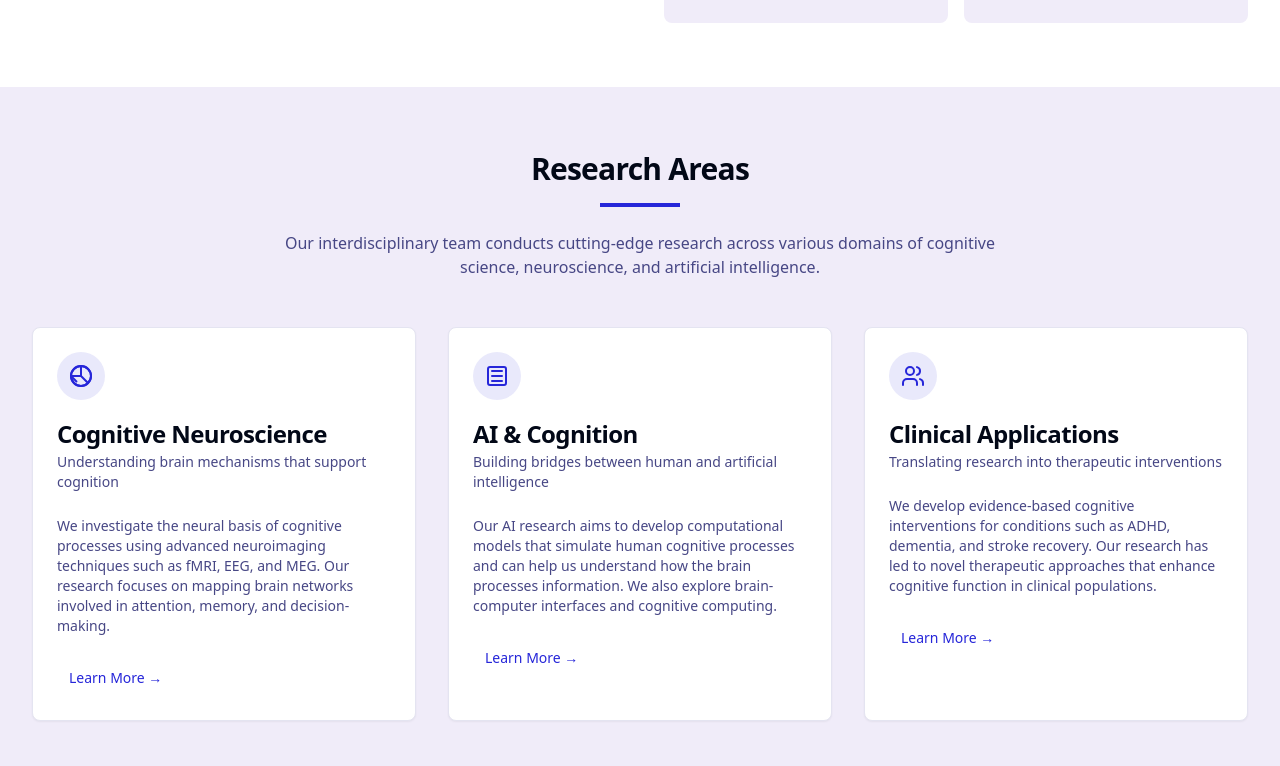
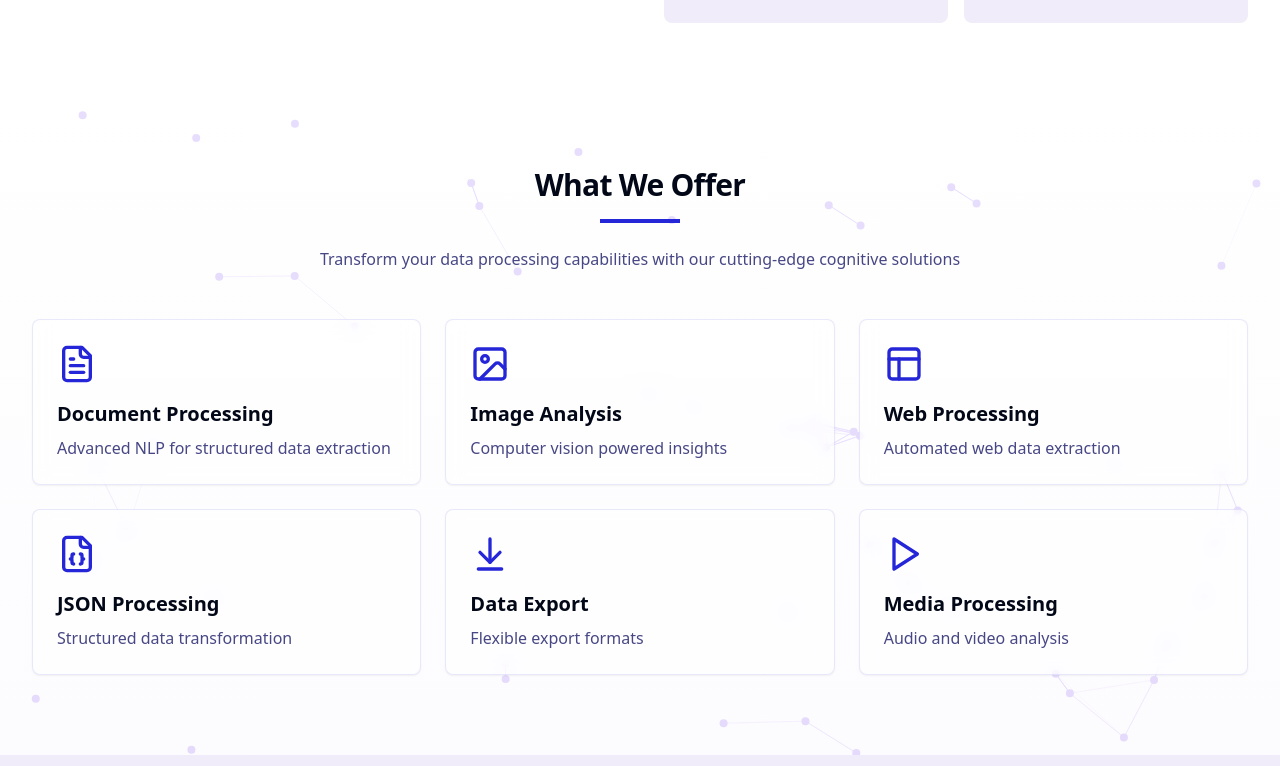
Before and after one commit to ANJAN672/cognitive-lab-explorer, a React (Vite) app: page / in a window 1280 px wide. Shown: the part 1274-2040 px from the top of the page. Built offline with nearby package versions, Linux system fonts and the light colour scheme.

Commit message:
feat: Implement futuristic design and animations
This commit introduces a coded animation with logos and a grid structure for the "What We Offer" section, enhancing the website's futuristic design. It also includes general fixes and improvements to the overall aesthetic.

```diff
--- /dev/null
+++ b/src/components/OfferSection.tsx
@@ -0,0 +1,171 @@
+
+import { useEffect, useRef } from 'react';
+import { Card, CardContent } from "@/components/ui/card";
+import { FileText, Image, Layout, FileJson, ArrowDownToLine, Play } from "lucide-react";
+
+export const OfferSection = () => {
+  const canvasRef = useRef<HTMLCanvasElement>(null);
+
+  useEffect(() => {
+    const canvas = canvasRef.current;
+    if (!canvas) return;
+
+    const ctx = canvas.getContext('2d');
+    if (!ctx) return;
+
+    // Set canvas size
+    const setCanvasSize = () => {
+      canvas.width = canvas.offsetWidth;
+      canvas.height = canvas.offsetHeight;
+    };
+    setCanvasSize();
+    window.addEventListener('resize', setCanvasSize);
+
+    // Node class for network animation
+    class Node {
+      x: number;
+      y: number;
+      targetX: number;
+      targetY: number;
+      size: number;
+      speed: number;
+
+      constructor(x: number, y: number) {
+        this.x = x;
+        this.y = y;
+        this.targetX = x;
+        this.targetY = y;
+        this.size = 4;
+        this.speed = 0.05;
+      }
+
+      update() {
+        this.x += (this.targetX - this.x) * this.speed;
+        this.y += (this.targetY - this.y) * this.speed;
+      }
+
+      draw() {
+        if (!ctx) return;
+        ctx.beginPath();
+        ctx.arc(this.x, this.y, this.size, 0, Math.PI * 2);
+        ctx.fillStyle = '#8B5CF6';
+        ctx.fill();
+      }
+    }
+
+    // Create nodes
+    const nodes: Node[] = [];
+    const nodeCount = 50;
+    for (let i = 0; i < nodeCount; i++) {
+      nodes.push(new Node(
+        Math.random() * canvas.width,
+        Math.random() * canvas.height
+      ));
+    }
+
+    // Animation loop
+    const animate = () => {
+      if (!ctx) return;
+      ctx.clearRect(0, 0, canvas.width, canvas.height);
+
+      // Update and draw nodes
+      nodes.forEach(node => {
+        node.update();
+        node.draw();
+
+        // Draw connections
+        nodes.forEach(otherNode => {
+          const distance = Math.hypot(node.x - otherNode.x, node.y - otherNode.y);
+          if (distance < 100) {
+            ctx.beginPath();
+            ctx.moveTo(node.x, node.y);
+            ctx.lineTo(otherNode.x, otherNode.y);
+            ctx.strokeStyle = `rgba(139, 92, 246, ${1 - distance / 100})`;
+            ctx.stroke();
+          }
+        });
+      });
+
+      // Randomly update target positions
+      if (Math.random() < 0.01) {
+        const randomNode = nodes[Math.floor(Math.random() * nodes.length)];
+        randomNode.targetX = Math.random() * canvas.width;
+        randomNode.targetY = Math.random() * canvas.height;
+      }
+
+      requestAnimationFrame(animate);
+    };
+
+    animate();
+
+    return () => {
+      window.removeEventListener('resize', setCanvasSize);
+    };
+  }, []);
+
+  const services = [
+    {
+      icon: <FileText className="w-10 h-10 text-primary" />,
+      title: "Document Processing",
+      description: "Advanced NLP for structured data extraction"
+    },
+    {
+      icon: <Image className="w-10 h-10 text-primary" />,
+      title: "Image Analysis",
+      description: "Computer vision powered insights"
+    },
+    {
+      icon: <Layout className="w-10 h-10 text-primary" />,
+      title: "Web Processing",
+      description: "Automated web data extraction"
+    },
+    {
+      icon: <FileJson className="w-10 h-10 text-primary" />,
+      title: "JSON Processing",
+      description: "Structured data transformation"
+    },
+    {
+      icon: <ArrowDownToLine className="w-10 h-10 text-primary" />,
+      title: "Data Export",
+      description: "Flexible export formats"
+    },
+    {
+      icon: <Play className="w-10 h-10 text-primary" />,
+      title: "Media Processing",
+      description: "Audio and video analysis"
+    }
+  ];
+
+  return (
+    <section className="relative py-20 overflow-hidden bg-gradient-to-b from-background to-secondary/20">
+      <canvas
+        ref={canvasRef}
+        className="absolute inset-0 w-full h-full opacity-20"
+      />
+
+      <div className="container relative z-10">
+        <div className="text-center mb-12">
+          <h2 className="text-3xl font-bold tracking-tight mb-4">What We Offer</h2>
+          <div className="w-20 h-1 bg-primary mx-auto mb-6"></div>
+          <p className="text-muted-foreground max-w-2xl mx-auto">
+            Transform your data processing capabilities with our cutting-edge cognitive solutions
+          </p>
+        </div>
+
+        <div className="grid grid-cols-1 md:grid-cols-2 lg:grid-cols-3 gap-6">
+          {services.map((service, index) => (
+            <Card key={index} className="group hover:shadow-lg hover:shadow-primary/5 transition-all duration-300 bg-background/50 backdrop-blur border-primary/10">
+              <CardContent className="p-6">
+                <div className="mb-4 transform group-hover:scale-110 transition-transform duration-300">
+                  {service.icon}
+                </div>
+                <h3 className="text-xl font-semibold mb-2">{service.title}</h3>
+                <p className="text-muted-foreground">{service.description}</p>
+              </CardContent>
+            </Card>
+          ))}
+        </div>
+      </div>
+    </section>
+  );
+};
--- a/src/index.css
+++ b/src/index.css
@@ -1,4 +1,3 @@
-
 @tailwind base;
 @tailwind components;
 @tailwind utilities;
@@ -126,3 +125,35 @@
   background-size: 200% 200%;
   animation: gradient 15s ease infinite;
 }
+
+@keyframes float {
+  0% {
+    transform: translateY(0px);
+  }
+  50% {
+    transform: translateY(-20px);
+  }
+  100% {
+    transform: translateY(0px);
+  }
+}
+
+.animate-float {
+  animation: float 6s ease-in-out infinite;
+}
+
+@keyframes glow {
+  0% {
+    box-shadow: 0 0 5px rgba(139, 92, 246, 0.2);
+  }
+  50% {
+    box-shadow: 0 0 20px rgba(139, 92, 246, 0.4);
+  }
+  100% {
+    box-shadow: 0 0 5px rgba(139, 92, 246, 0.2);
+  }
+}
+
+.animate-glow {
+  animation: glow 3s ease-in-out infinite;
+}
--- a/src/pages/Index.tsx
+++ b/src/pages/Index.tsx
@@ -2,6 +2,7 @@
 import { Navbar } from "@/components/Navbar";
 import { HeroSection } from "@/components/HeroSection";
 import { AboutSection } from "@/components/AboutSection";
+import { OfferSection } from "@/components/OfferSection";
 import { ResearchSection } from "@/components/ResearchSection";
 import { TeamSection } from "@/components/TeamSection";
 import { PublicationsSection } from "@/components/PublicationsSection";
@@ -15,6 +16,7 @@ const Index = () => {
       <main>
         <HeroSection />
         <AboutSection />
+        <OfferSection />
         <ResearchSection />
         <TeamSection />
         <PublicationsSection />
```
